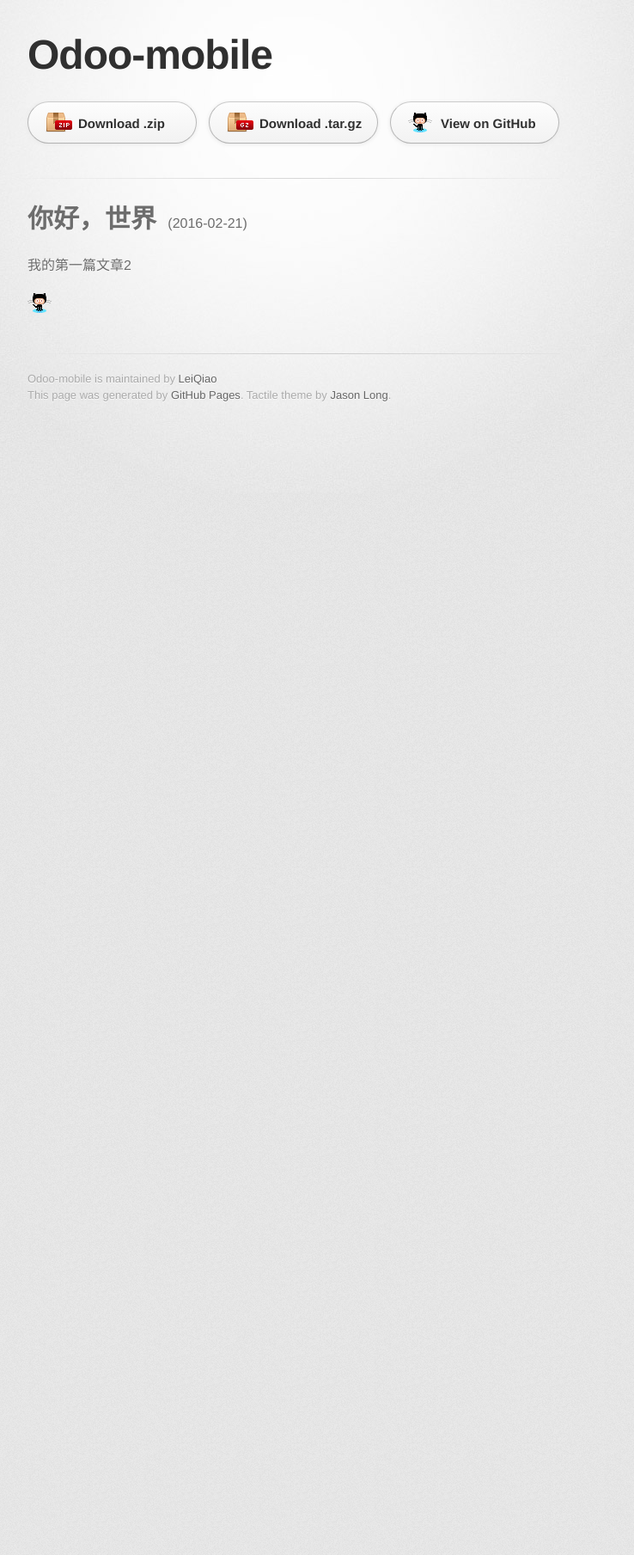
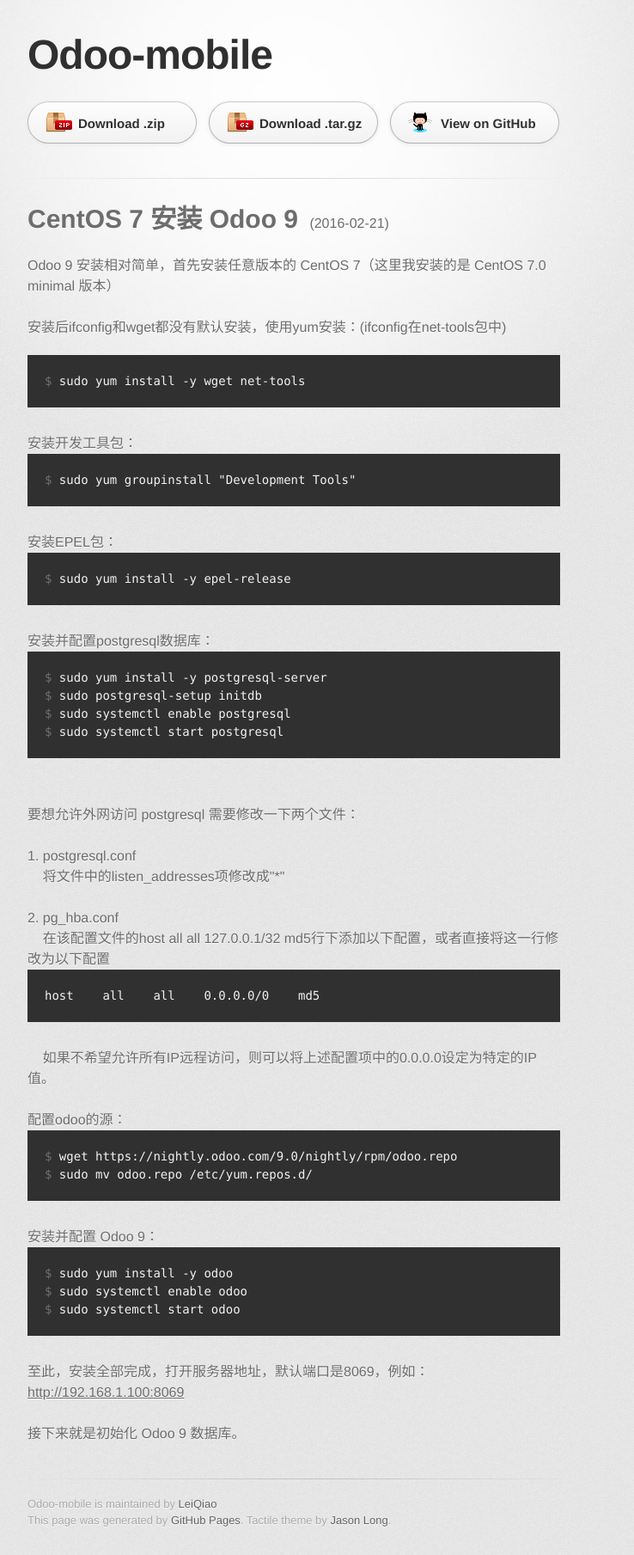
Before and after one commit to LeiQiao/odoo-mobile, a Jekyll site: the page built from _posts/2016-02-21-intro.md, in a window 1280 px wide. Shown: the whole page at 86% size, without its empty margins (298-1036 px from the left). Built offline with Jekyll 4.4.1, drawn with Linux system fonts in a browser that asks for light colours; some web fonts are replaced; before the commit the page ends 900 px from its top, so only the background shows below that.

Commit message:
the first page
我的第一个blog文章～

```diff
--- a/_posts/2016-02-21-intro.md
+++ b/_posts/2016-02-21-intro.md
@@ -1,7 +1,40 @@
 ---
 layout: post
-title: 你好，世界
+title: CentOS 7 安装 Odoo 9
 ---
-<p></p>
-<p>我的第一篇文章2</p>
-![My helpful screenshot]({{ site.baseurl }}/images/octocat-icon.png)
+<p>
+Odoo 9 安装相对简单，首先安装任意版本的 CentOS 7（这里我安装的是 CentOS 7.0 minimal 版本）<br/>
+<br/>
+安装后ifconfig和wget都没有默认安装，使用yum安装：(ifconfig在net-tools包中)
+<pre><code><font color="#776e71">$</font> sudo yum install -y wget net-tools</code></pre>
+安装开发工具包：
+<pre><code><font color="#776e71">$</font> sudo yum groupinstall "Development Tools"</code></pre>
+安装EPEL包：
+<pre><code><font color="#776e71">$</font> sudo yum install -y epel-release</code></pre>
+安装并配置postgresql数据库：
+<pre><code><font color="#776e71">$</font> sudo yum install -y postgresql-server
+<font color="#776e71">$</font> sudo postgresql-setup initdb
+<font color="#776e71">$</font> sudo systemctl enable postgresql
+<font color="#776e71">$</font> sudo systemctl start postgresql</code></pre>
+<br/>
+要想允许外网访问 postgresql 需要修改一下两个文件：<br/>
+<br/>
+1. postgresql.conf<br/>
+&nbsp;&nbsp;&nbsp;&nbsp;将文件中的listen_addresses项修改成"*"<br/>
+<br/>
+2. pg_hba.conf<br/>
+&nbsp;&nbsp;&nbsp;&nbsp;在该配置文件的host all all 127.0.0.1/32 md5行下添加以下配置，或者直接将这一行修改为以下配置<br/>
+<pre><code>host    all    all    0.0.0.0/0    md5</code></pre>
+&nbsp;&nbsp;&nbsp;&nbsp;如果不希望允许所有IP远程访问，则可以将上述配置项中的0.0.0.0设定为特定的IP值。<br/>
+<br/>
+配置odoo的源：
+<pre><code><font color="#776e71">$</font> wget https://nightly.odoo.com/9.0/nightly/rpm/odoo.repo
+<font color="#776e71">$</font> sudo mv odoo.repo /etc/yum.repos.d/</code></pre>
+安装并配置 Odoo 9：
+<pre><code><font color="#776e71">$</font> sudo yum install -y odoo
+<font color="#776e71">$</font> sudo systemctl enable odoo
+<font color="#776e71">$</font> sudo systemctl start odoo</code></pre>
+</p>
+至此，安装全部完成，打开服务器地址，默认端口是8069，例如：<br/><span style="text-decoration:underline;">http://192.168.1.100:8069</span><br/>
+<br/>
+接下来就是初始化 Odoo 9 数据库。
```
